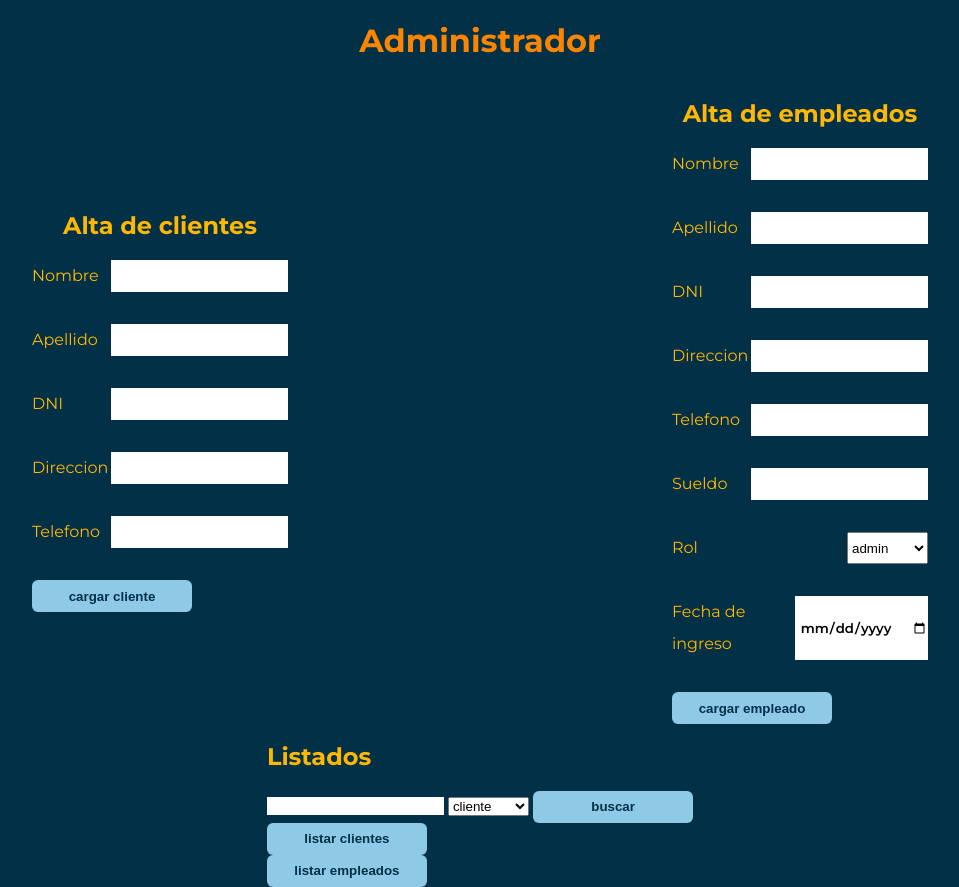
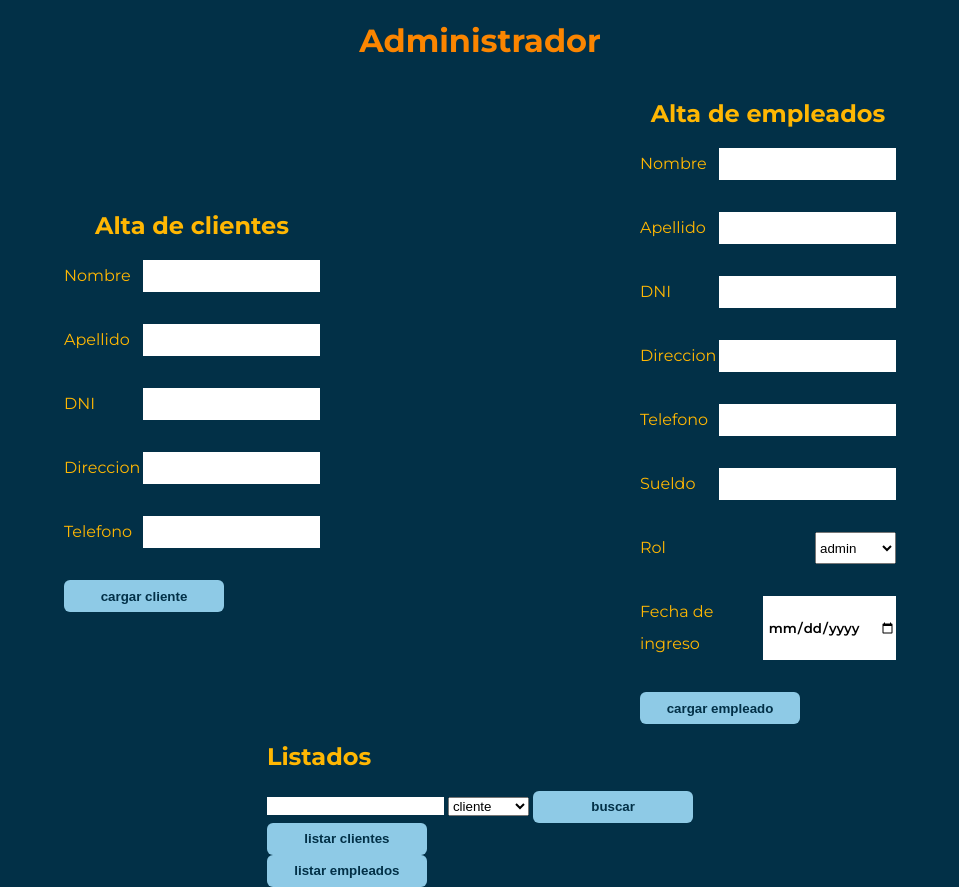
Before and after one commit to Galo98/Proyecto-php-Objetos, a PHP site: page / in a window 1280 px wide. Shown: the whole page, without its empty margins (160-1119 px from the left). Run offline with PHP 8.4, Linux system fonts and the light colour scheme.

Commit message:
solucion overflow update bd

```diff
--- a/CSS/index.css
+++ b/CSS/index.css
@@ -38,8 +38,8 @@ body{
     display: flex;
 }
 
-.contenedorClientes{
-    width: 50vw;
+.contenedorClientes,.contenedorEmpleados{
+    width: 45vw;
     display: flex;
     flex-direction: column;
     align-items: center;
@@ -74,14 +74,6 @@ input[type=number]::-webkit-outer-spin-button {
     margin: 0;
 }
 
-.contenedorEmpleados{
-    width: 50vw;
-    display: flex;
-    flex-direction: column;
-    align-items: center;
-    justify-content: center;
-}
-
 .btn{
     border: none;
     width: 10rem;
--- a/clases.php
+++ b/clases.php
@@ -141,7 +141,16 @@
         }
 
         public static function listar(){
-
+            $mensaje = "";
+            $con = conectarBD();
+            $sql = "select * from empleados";
+            mysqli_query($con,$sql);
+            if (mysqli_affected_rows($con) > 0){
+                $mensaje = "Se guardo un nuevo empleado";
+            }else{
+                $mensaje = "No se pudo guardar al nuevo empleado";
+            }
+            return $mensaje;
         }
 
         public function saludar(){
```
Also changed, not shown: SQL/galoGuia3.sql (+11 -2 lines).
